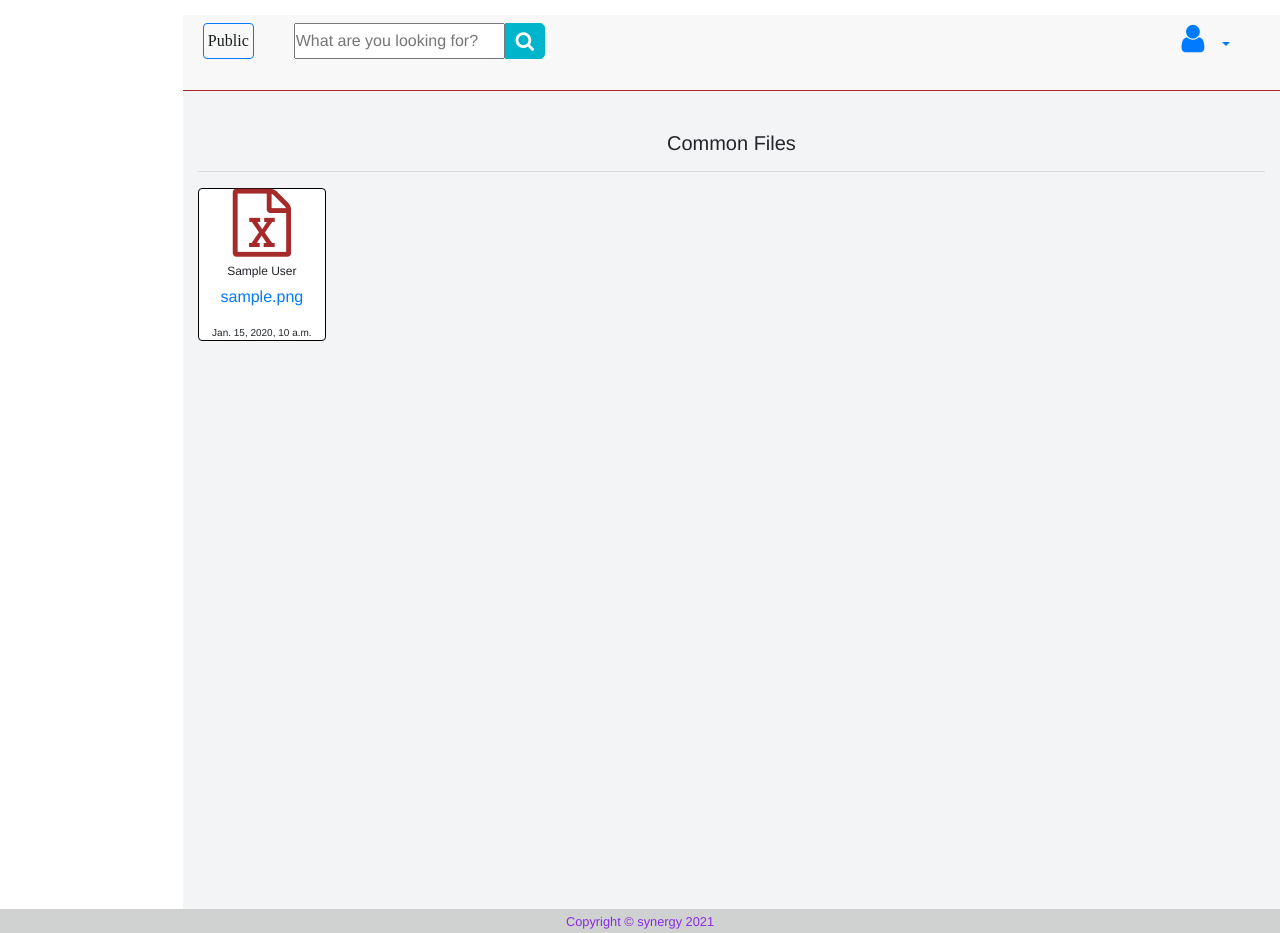
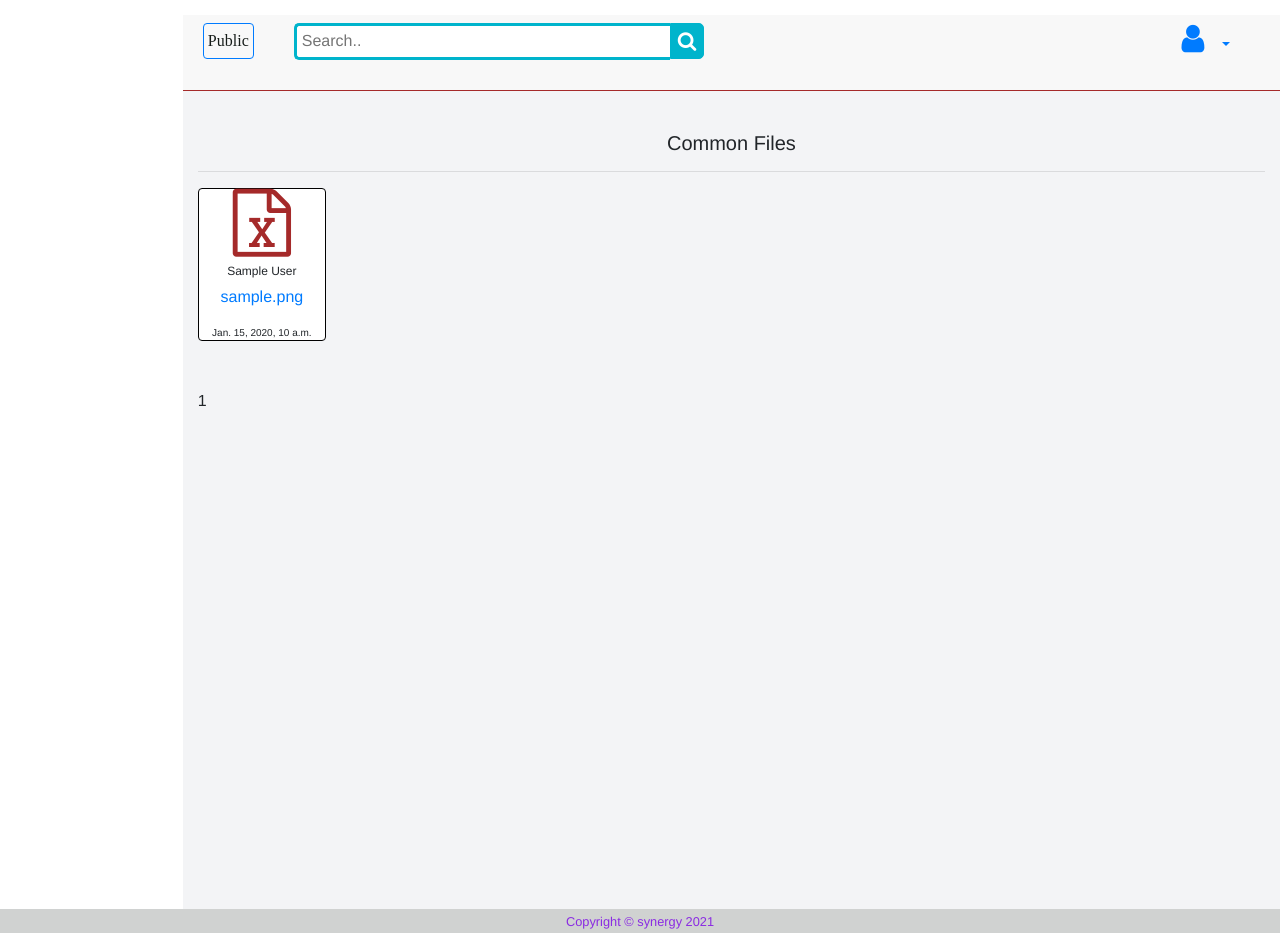
Before and after one commit to insperoninfo/synergyDB, a Django app: page /common-documents in a window 1280 px wide. Shown: the part 45-978 px from the top of the page. Run offline with Django 3.2, Linux system fonts and the light colour scheme; tables that the repository leaves empty hold one stand-in row (values such as "Sample post"); some libraries are stand-ins or nearby versions.

Commit message:
add pagination to common docs page

```diff
--- a/core/templates/core/common_documnts.html
+++ b/core/templates/core/common_documnts.html
@@ -47,7 +47,8 @@
     <!-- searchbar -->
 
     <div class="search">
-        <input type="text" class="searchTerm" placeholder="What are you looking for?" id="myInput" onkeyup="searchFun()">
+        <!-- <input type="text" class="searchTerm" placeholder="What are you looking for?" id="myInput" onkeyup="searchFun()"> -->
+        <input class="searchbar" type="text" onkeyup="filter()" placeholder="Search.." name="search">
         <button type="submit" class="searchButton">
                  <i class="fa fa-search"></i>
               </button>
@@ -97,9 +98,27 @@
             {% endfor %}
 
 
-
         </div>
     </div>
+    <br><br>
+    <div class="pagination">
+                <span class="step-links">
+                    {% if common_documnts.has_previous %}
+                        <a href="?page={{ common_documnts.previous_page_number }}">previous</a>
+                    {% endif %}
+
+                    <span class="current">
+                      {{ common_documnts.number }}
+                    </span>
+
+                    {% if common_documnts.has_next %}
+                        <a href="?page={{ common_documnts.next_page_number }}">next</a>
+                    {% endif %}
+                </span>
+    </div>
+
+
+
 
      <div class="modal" id="myModal1">
         <div class="modal-dialog modal-lg">
@@ -146,6 +165,18 @@
 
         // searchbar filter here start
 
+        function filter() {
+            let input = document.querySelector('.searchbar').value //<-- Changed to querySelector
+            input = input.toLowerCase();
+            let cards = document.querySelectorAll('.card'); //<-- Changed to querySelectorAll with '.card' selector.
+
+            //loop over cards and compare search with title.
+            cards.forEach((el) => {
+                let title = el.querySelector('.title').textContent.toLowerCase();
+                el.style.display = title.includes(input) ? "list-item " : "none ";
+            });
+        }
+
         // end searchbar filter here
     </script>
     <!--  end dropdwon menu -->
--- a/core/views.py
+++ b/core/views.py
@@ -10,6 +10,7 @@ from django.contrib.auth.mixins import LoginRequiredMixin, UserPassesTestMixin
 from django.http import HttpResponseForbidden
 from users.views import AdminRequiredMixin
 from .check_file import check_if_file_exists
+from django.core.paginator import Paginator
 
 
 @login_required
@@ -212,9 +213,20 @@ class DocumentDeleteView(LoginRequiredMixin, UserPassesTestMixin, DeleteView):
 
 
 def commonDocumentView(request):
-	common_documnts = CommonDocument.objects.filter()
+	common_documnts_list = CommonDocument.objects.filter()
 
 	form = CommonDocumentUploadForm()
+
+	paginator = Paginator(common_documnts_list, 2)
+
+	page = request.GET.get('page', 1)
+
+	try:
+		common_documnts = paginator.page(page)
+	except PageNotAnInteger:
+		common_documnts = paginator.page(1)
+	except EmptyPage:
+		common_documnts = paginator.page(paginator.num_pages)
 
 	context = {
 		'common_documnts' : common_documnts,
@@ -240,7 +252,7 @@ def uploadCommonDocuments(request):
 
 					document_instance.save()
 
-				return redirect('core:index')
+				return redirect('core:common-documents')
 
 		except:
 			return HttpResponse('Some error occured!!')
```
